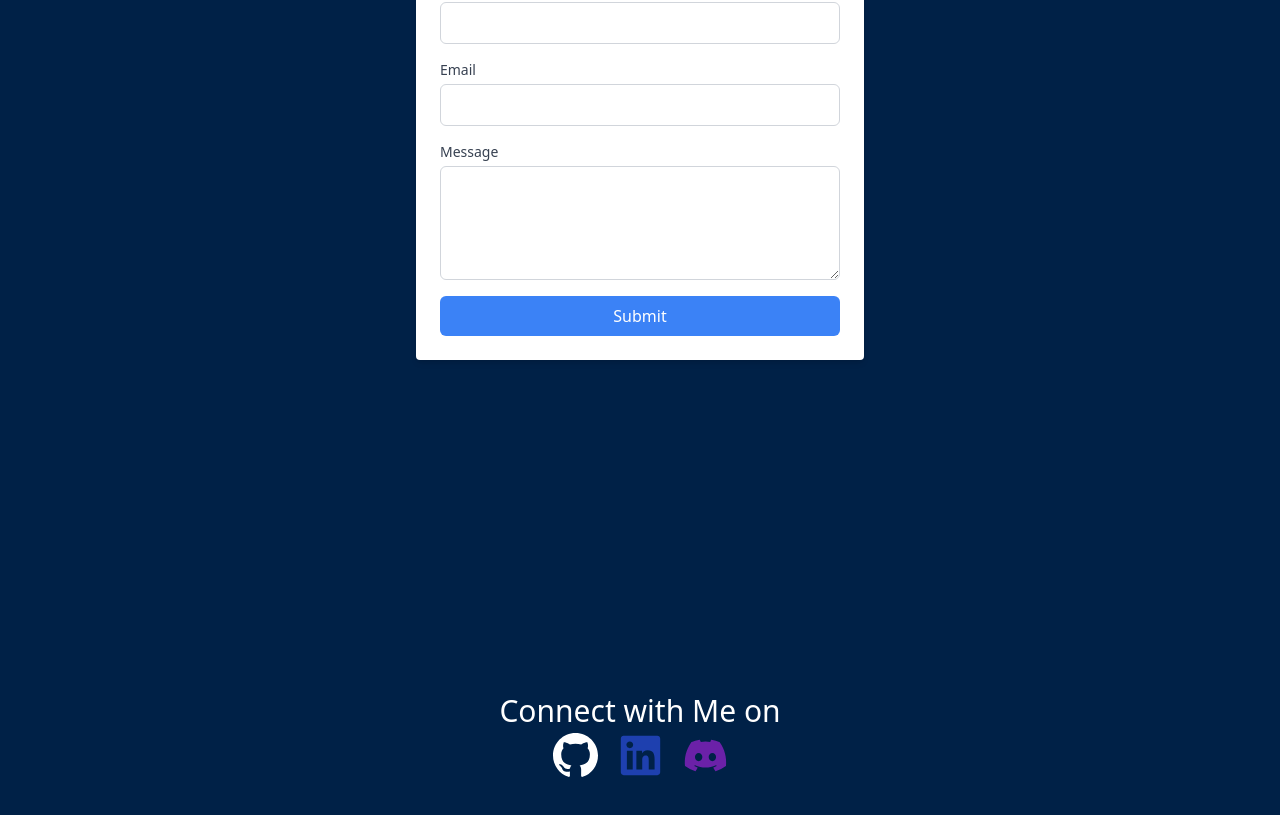
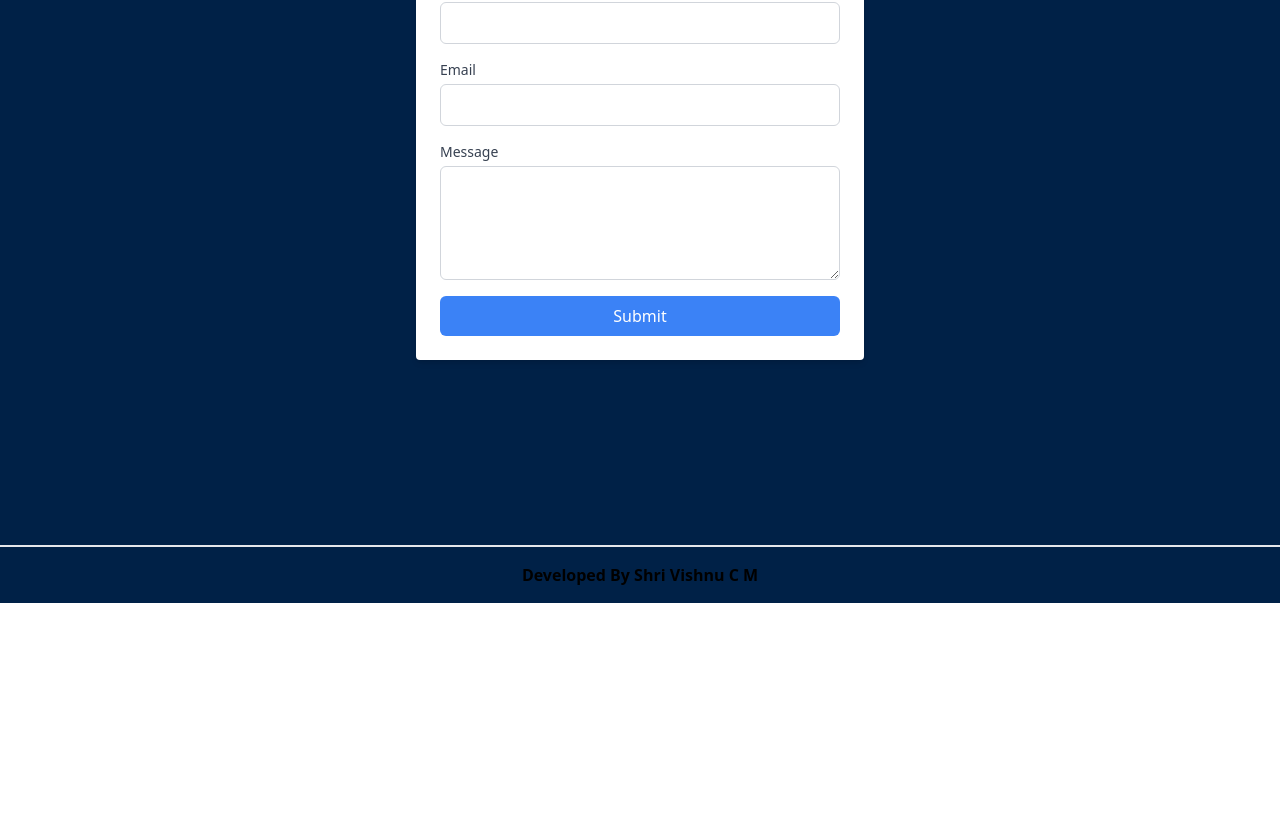
Before and after one commit to SHRIVISHNU-CM/Portfolio, a React (Vite) app: page / in a window 1280 px wide. Shown: the part 3719-4534 px from the top of the page. After the commit the page ends 4322 px from the top, so only its background shows below. Built offline with nearby package versions, Linux system fonts and the light colour scheme; no server answers.

Commit message:
simple footer

```diff
--- a/src/Components/Footer.jsx
+++ b/src/Components/Footer.jsx
@@ -5,39 +5,10 @@ import { motion } from "framer-motion"
 function Footer() {
     return (
         <>
-            <div className="my-t-5 max-w-full h-[50vh] flex items-center flex-col justify-center ">
-                <motion.h1
-                    whileInView={{ opacity: 1, y: 0 }}
-                    initial={{ opacity: 0, y: -50 }}
-                    transition={{ duration: 1 }}
-
-                    className="text-center text-[30px] text-white">Connect with Me on</motion.h1>
-                <div className="flex justify-center gap-5">
-                    <motion.a
-                        whileInView={{ opacity: 1, y: 0 }}
-                        initial={{ opacity: 0, y: -50 }}
-                        transition={{ duration: 1}}
-                        href="https://github.com/SHRIVISHNU-CM">
-                        <BsGithub className="text-[45px] text-white" />
-
-                    </motion.a>
-                    <motion.a
-                        whileInView={{ opacity: 1, y: 0 }}
-                        initial={{ opacity: 0, y: -50 }}
-                        transition={{ duration: 2 }}
-                        href="https://www.linkedin.com/in/shrivishnu-cm-070b78274/">
-                        <FaLinkedin className="text-[45px] text-blue-800" />
-
-                    </motion.a>
-                    <motion.a
-                        whileInView={{ opacity: 1, y: 0 }}
-                        initial={{ opacity: 0, y: -50 }}
-                        transition={{ duration: 3 }}
-                        href="https://discord.com/1032526474495926362">
-                        <FaDiscord className="text-[45px] text-purple-800" />
-                    </motion.a>
-                </div>
-
+            <div className=" border-t-2 py-4 mt-3">
+                <h1 className="text-center text-[14px] lg:text-[16px] font-semibold">
+                    Developed By Shri Vishnu C M
+                </h1>
             </div>
 
         </>
```
